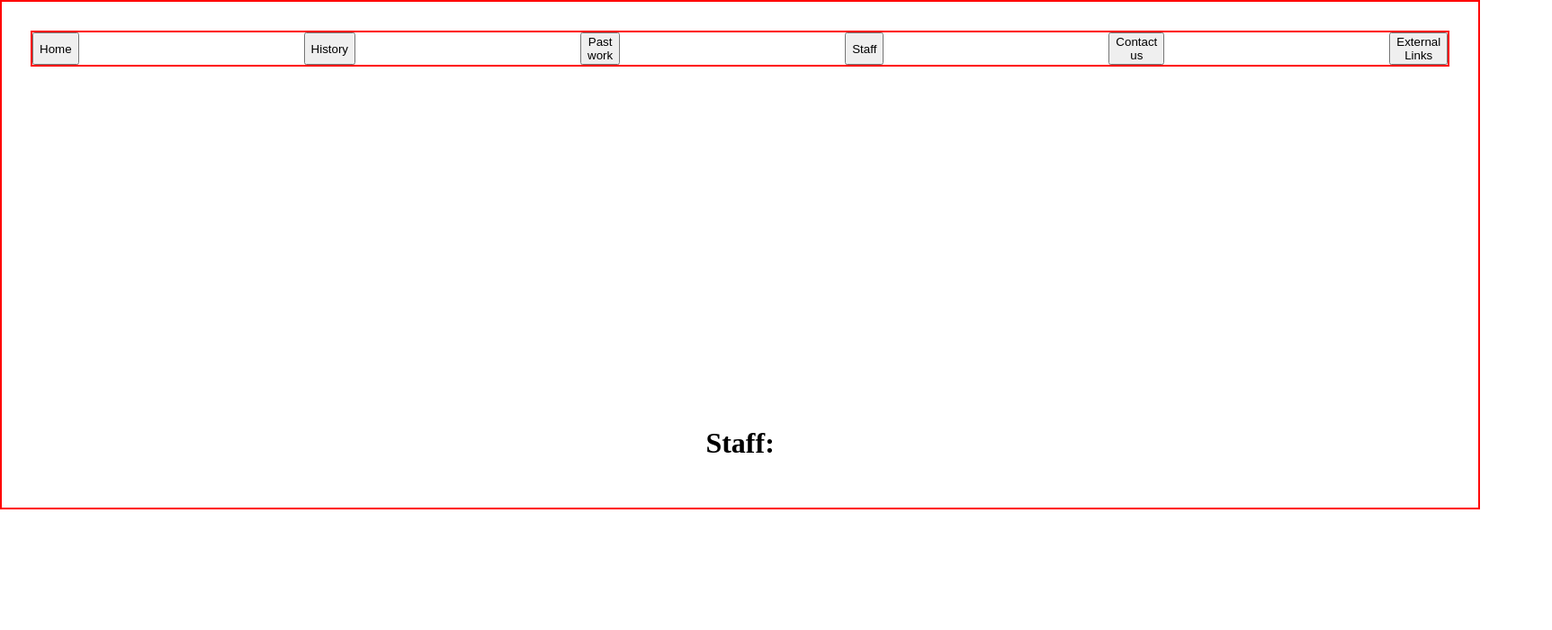
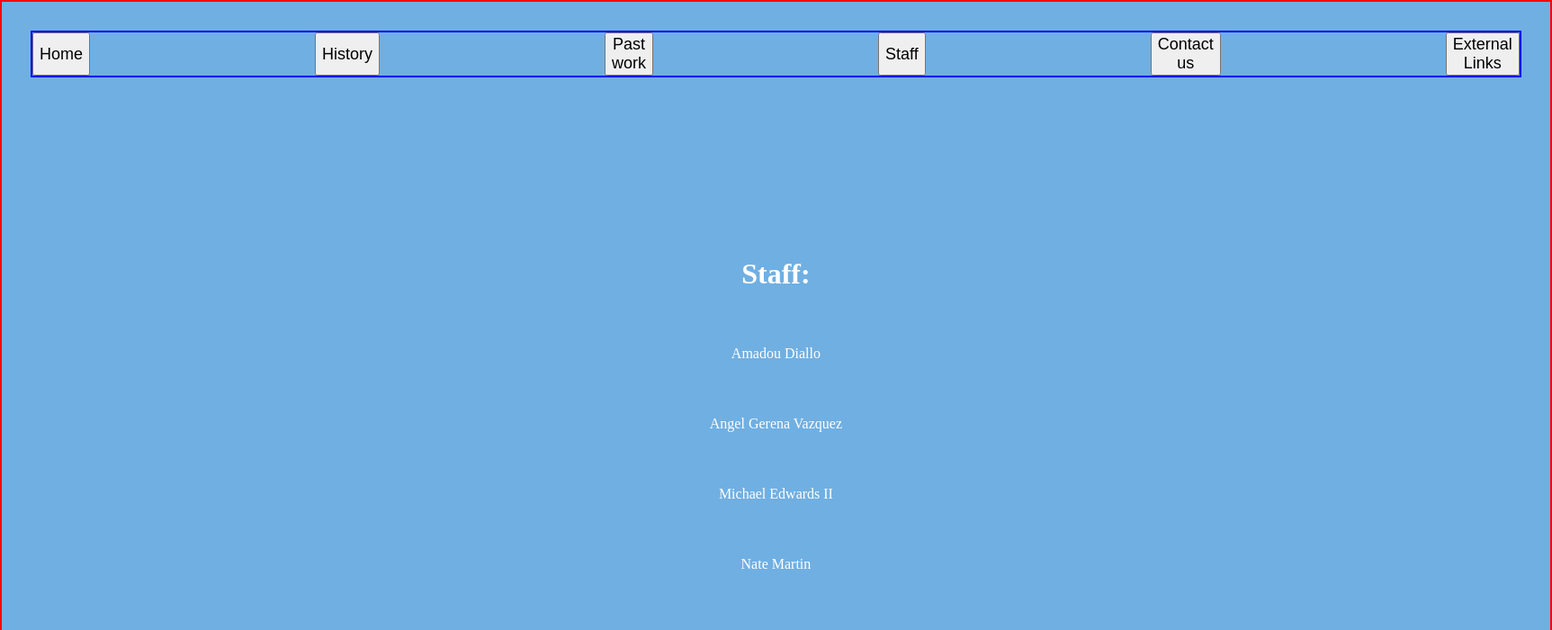
Before and after one commit to angel9154/react-company-lab, a React (Vite) app: page / in a window 1280 px wide. Both pictures are taken after a click on the button "Staff". Shown: the top 700 px of the page at 90% size, 1725 px wide, since content can reach past the window. Built offline with nearby package versions, Linux system fonts and the light colour scheme.

Commit message:
background style

```diff
--- a/src/App.css
+++ b/src/App.css
@@ -1,24 +1,23 @@
-.navBar{
-  /* display: flex; */
-  /* justify-content: space-evenly; */
-  /* border: 2px solid red; */
-  /* max-width: 500px; */
-}
 
 .renderComponent{
   /* display: flex; */
   justify-self: center;
-margin-top: 400px;
+margin-top: 200px;
 max-width: 500px;
 /* border: 2px solid red; */
+color: white;
 }
 
-.buttons{
+.navBar{
   display: flex;
-  border: 2px solid red;
+  border: 2px solid blue;
    /* justify-content: space-evenly; */
   gap: 250px;
   justify-self: space-evenly;
+}
+
+button {
+  font-size: 18px;
 }
 
 button:hover{
@@ -27,11 +26,23 @@ button:hover{
   color: white;
 }
 
+form{
+  display: flex;
+  flex-direction: column;
+  font-weight: 600;
+}
+
+li,
 ul{
   display: flex;
   flex-direction: column;
   padding: 20px;
   row-gap: 20px;
+
+}
+
+a{
+  color: white;
 }
 
 #root {
@@ -40,5 +51,4 @@ ul{
   padding: 2rem;
   text-align: center;
   border: 2px solid red;
-
 }
--- a/src/components/Contactus.jsx
+++ b/src/components/Contactus.jsx
@@ -1,8 +1,17 @@
 const ContactUs = () => {
     return (
-      <p>
-        888-230-8958
-      </p>
+        <>
+        <h1>Contact us</h1>
+      <form action="">
+        <label htmlFor="">Name:</label>
+        <input type="text" /><br />
+        <label htmlFor="">Email:</label>
+        <input type="text" /><br />
+        <label htmlFor="">Message:</label>
+        <input type="text" /><br />
+        <button>Submit</button>
+      </form>
+      </>
     );
   };
 
--- a/src/components/Navbar.jsx
+++ b/src/components/Navbar.jsx
@@ -3,7 +3,7 @@ import React, { useState } from "react";
 const Navbar = ({ handleClick }) => {
   return (
     <>
-    <div className="buttons">
+    <div className="navBar">
       <button onClick={() => handleClick("home")} type="button">
         Home
       </button>
--- a/src/components/Staff.jsx
+++ b/src/components/Staff.jsx
@@ -1,5 +1,15 @@
 const Staff = () => {
-  return <h1>Staff:</h1>;
+  return (
+    <>
+      <h1>Staff:</h1>
+      <ul>
+        <li>Amadou Diallo</li>
+        <li>Angel Gerena Vazquez</li>
+        <li>Michael Edwards II</li>
+        <li>Nate Martin</li>
+      </ul>
+    </>
+  );
 };
 
 export default Staff;
--- a/src/index.css
+++ b/src/index.css
@@ -6,4 +6,6 @@ body {
   /* justify-content: center; */
   min-width: 100vw;
   min-height: 100vh;
+  background-color: rgb(112, 175, 226);
+
 }
```
